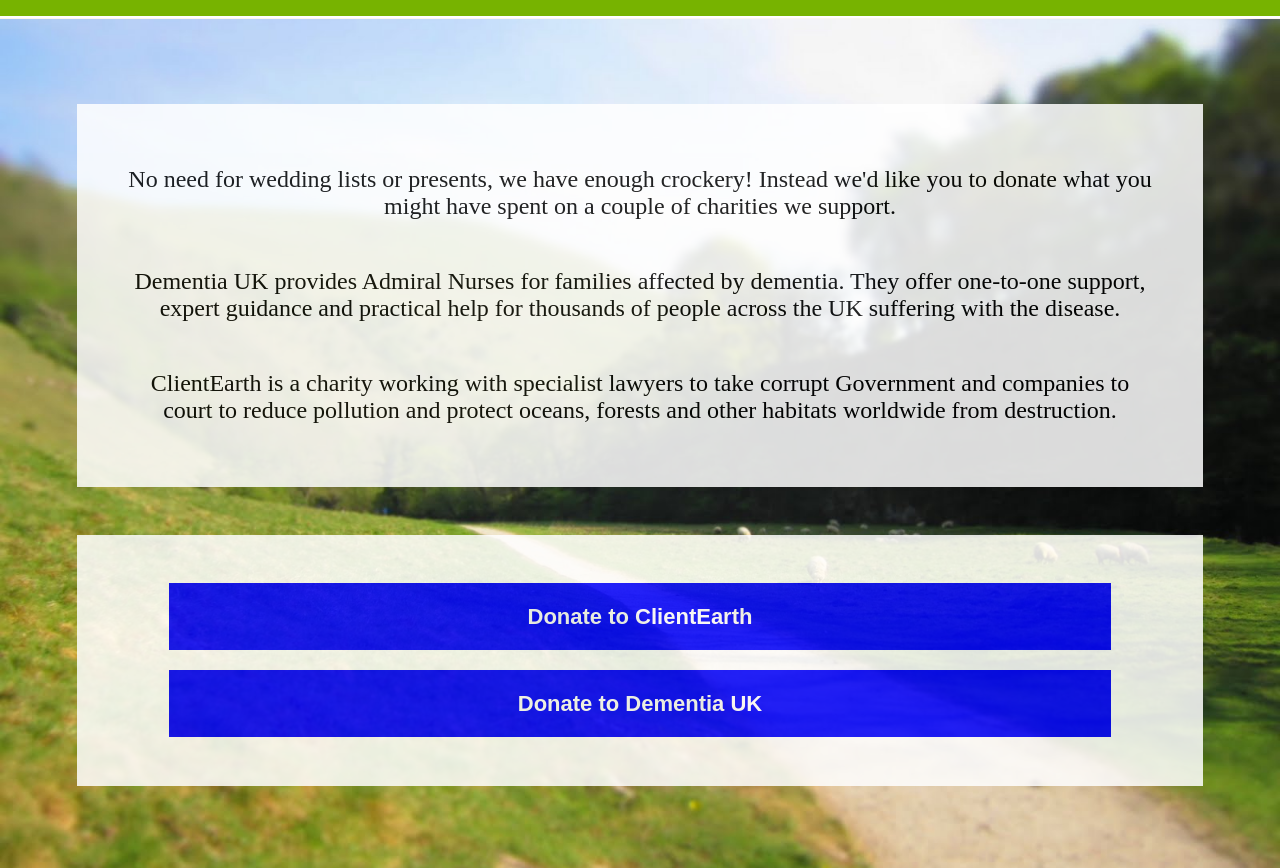
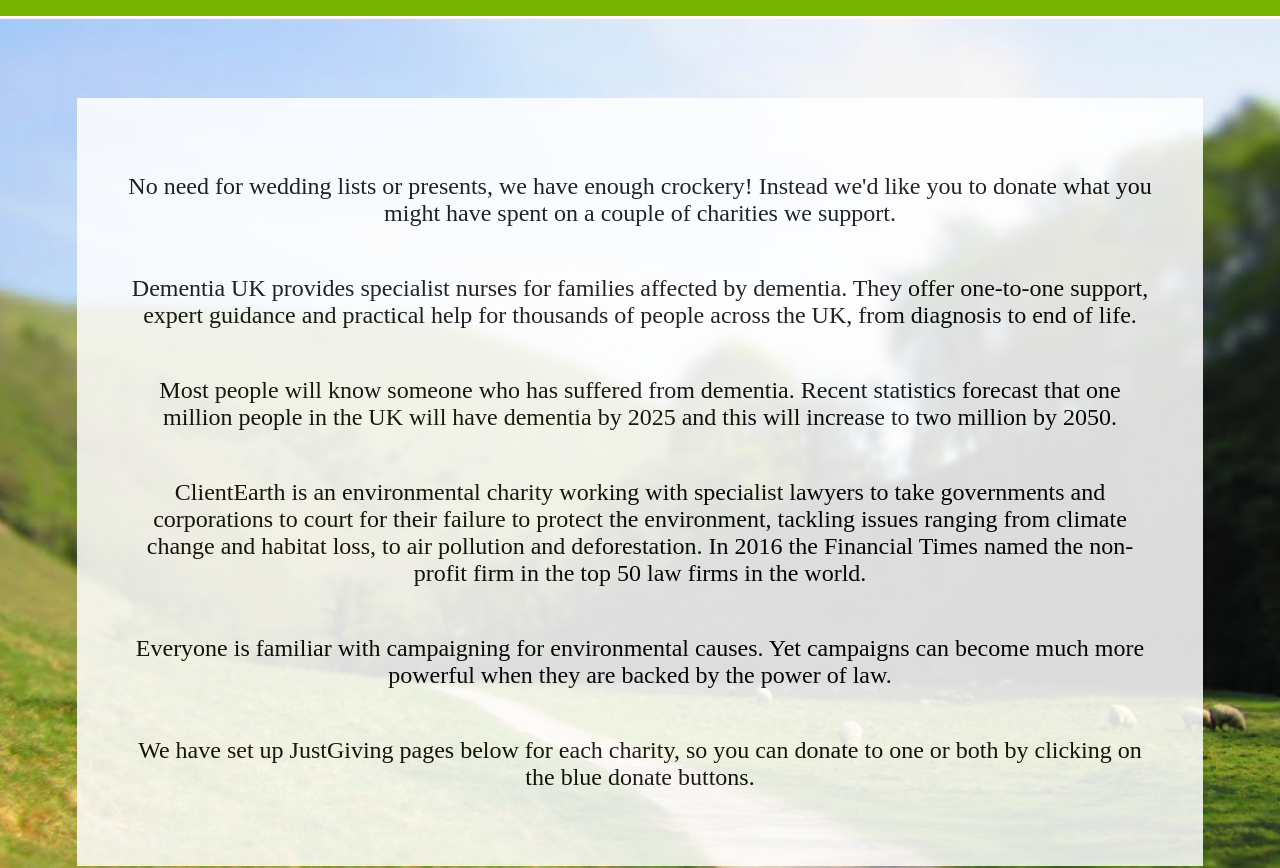
Before and after one commit to AndyMay101/emilyandywedding, a plain HTML site: page weddingcharities.html in a window 1280 px wide. Shown: the part 102-970 px from the top of the page. Drawn offline with Linux system fonts and the light colour scheme.

Commit message:
charities update

```diff
--- a/resources/css/style.css
+++ b/resources/css/style.css
@@ -161,15 +161,15 @@
   opacity: 0.85;
   padding-right:4%;
   padding-left:4%;
-  padding-top: 3%;
-  padding-bottom: 3%;
+  padding-top: 4%;
+  padding-bottom: 4%;
   margin: 2px;
   margin-bottom: 4px;
   z-index: 1;
   justify-content: center;
   display: flex;
   flex-direction: row;
-  flex-wrap: wrap;
+  flex-wrap:wrap;
 }
 
 .subhead {
@@ -208,7 +208,7 @@
   font-size: 20px;
   margin: 10px;
   display: block;
-  width: 90%;
+  width: 40%;
   margin-top: 10px;
   text-align: center;
   border: blue solid 1px;
--- a/weddingcharities.html
+++ b/weddingcharities.html
@@ -14,17 +14,19 @@
   <div class="container">
       <div class="details">
         <p class="pbody">No need for wedding lists or presents, we have enough crockery! Instead we'd like you to donate what you might have spent on a couple of charities we support.</p>
-        <p class="pbody">Dementia UK provides Admiral Nurses for families affected by dementia. They offer one-to-one support, expert guidance and practical help for thousands of people across the UK suffering with the disease.</p>
-        <p class="pbody">ClientEarth is a charity working with specialist lawyers to take corrupt Government and companies to court to reduce pollution and protect oceans, forests and other habitats worldwide from destruction.</p>
-
+        <p class="pbody">Dementia UK provides specialist nurses for families affected by dementia. They offer one-to-one support, expert guidance and practical help for thousands of people across the UK, from diagnosis to end of life. </p>
+        <p class="pbody">Most people will know someone who has suffered from dementia. Recent statistics forecast that one million people in the UK will have dementia by 2025 and this will increase to two million by 2050.</p>
+        <p class="pbody">ClientEarth is an environmental charity working with specialist lawyers to take governments and corporations to court for their failure to protect the environment, tackling issues ranging from climate change and habitat loss, to air pollution and deforestation. In 2016 the Financial Times named the non-profit firm in the top 50 law firms in the world.</p>
+        <p class="pbody">Everyone is familiar with campaigning for environmental causes. Yet campaigns can become much more powerful when they are backed by the power of law.</p>
+        <p class="pbody">We have set up JustGiving pages below for each charity, so you can donate to one or both by clicking on the blue donate buttons.</p>
     </div>
     </br>
    <div class="details" tag id="details2">
       <div class="map">
-        <a class=clickboxes href="https://docs.google.com/forms/d/e/1FAIpQLSe_Pug-GmqzsFOHFoZF0xUFW4fNPTqGnrl8EWB4unokqsK62g/viewformx" target="_blank">Donate to ClientEarth</a>
+        <a class=clickboxes href="fNPTqGnrl8EWB4unokqsK62g/viewformx" target="_blank">Donate to ClientEarth</a>
     </div>
       <div class="map">
-      <a class=clickboxes href="https://www.google.co.uk/maps/place/Hargate+Hall/@53.2725812,-1.8253857,17z/data=!3m1!4b1!4m5!3m4!1s0x487a2e193db90d09:0x4cc4f7824dfaa39c!8m2!3d53.272578!4d-1.823197x" target="_blank">Donate to Dementia UK</a>
+      <a class=clickboxes href="https://www.justgiving.com/fundraising/am-em-dementia-uk" target="_blank">Donate to Dementia UK</a>
   </div>
   </div>
   </div>
```
